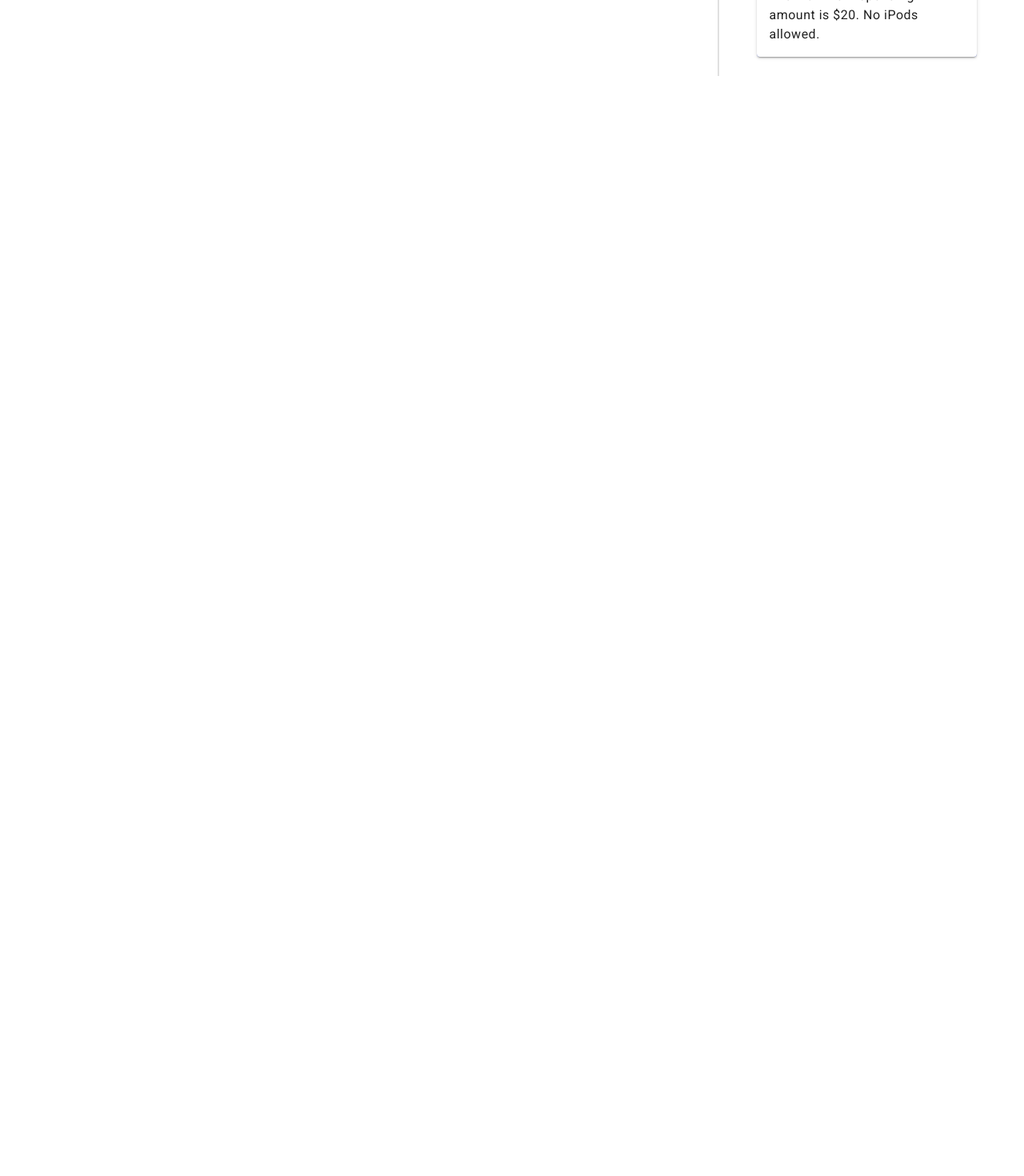
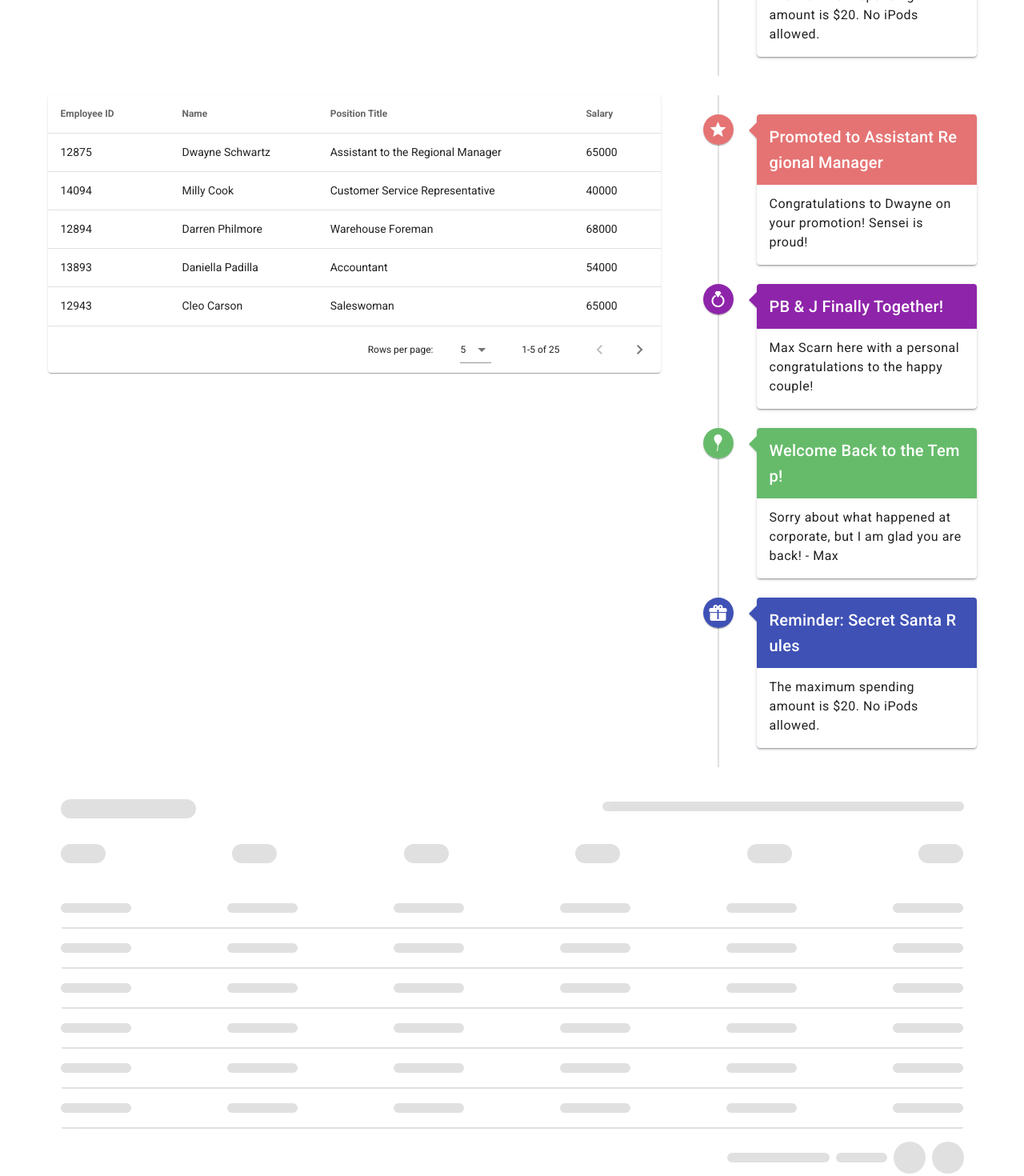
Before and after one commit to elmi-elmi/demo-vuetify-dashboard, a Vue app: page /dashboard in a window 1280 px wide. Shown: the part 1260-2730 px from the top of the page at 80% size. Before the commit the page ends 1526 px from the top, so only its background shows below. Built offline with nearby package versions, Linux system fonts and the light colour scheme.

Commit message:
v-intersect

```diff
--- a/src/views/DashbordView.vue
+++ b/src/views/DashbordView.vue
@@ -17,15 +17,35 @@
       </v-col>
     </v-row>
 
-    <v-row>
-      <v-col cols="8">
-    <EmployeesTable :employees="employees" @select-employee="setEmployee"/>
-
+    <v-row >
+      <v-col cols="8" md="8">
+        <EmployeesTable :employees="employees" @select-employee="setEmployee"/>
+      </v-col>
+      <v-col cols="12" md="4">
+        <EventTimeline :timeline="timeline"/>
 
       </v-col>
-      <v-col cols="4">
-    <EventTimeline :timeline="timeline"/>
+    </v-row>
 
+    <v-row id="blow-the-fold" v-intersect="showMoreContent">
+      <v-col cols="8" md="8">
+        <EmployeesTable :employees="employees" @select-employee="setEmployee"/>
+      </v-col>
+      <v-col cols="12" md="4">
+        <EventTimeline :timeline="timeline"/>
+
+      </v-col>
+    </v-row>
+
+    <v-row v-if="loadNewContent" id="more-content">
+      <v-col>
+        <v-skeleton-loader
+        ref="skeleton"
+        type="table"
+        class="mx-auto"
+        >
+
+        </v-skeleton-loader>
       </v-col>
     </v-row>
 
@@ -64,6 +84,7 @@
   data() {
     return {
       employees: employeesData,
+      loadNewContent:false,
       sales: salesData,
       selectedEmployee: {
         name: '',
@@ -79,6 +100,10 @@
       this.snackbar = true
       this.selectedEmployee.name = event.name
       this.selectedEmployee.title = event.title
+    },
+    showMoreContent(entries){
+      console.log(entries[0].isIntersecting)
+      this.loadNewContent = entries[0].isIntersecting;
     }
   }
 }
```
